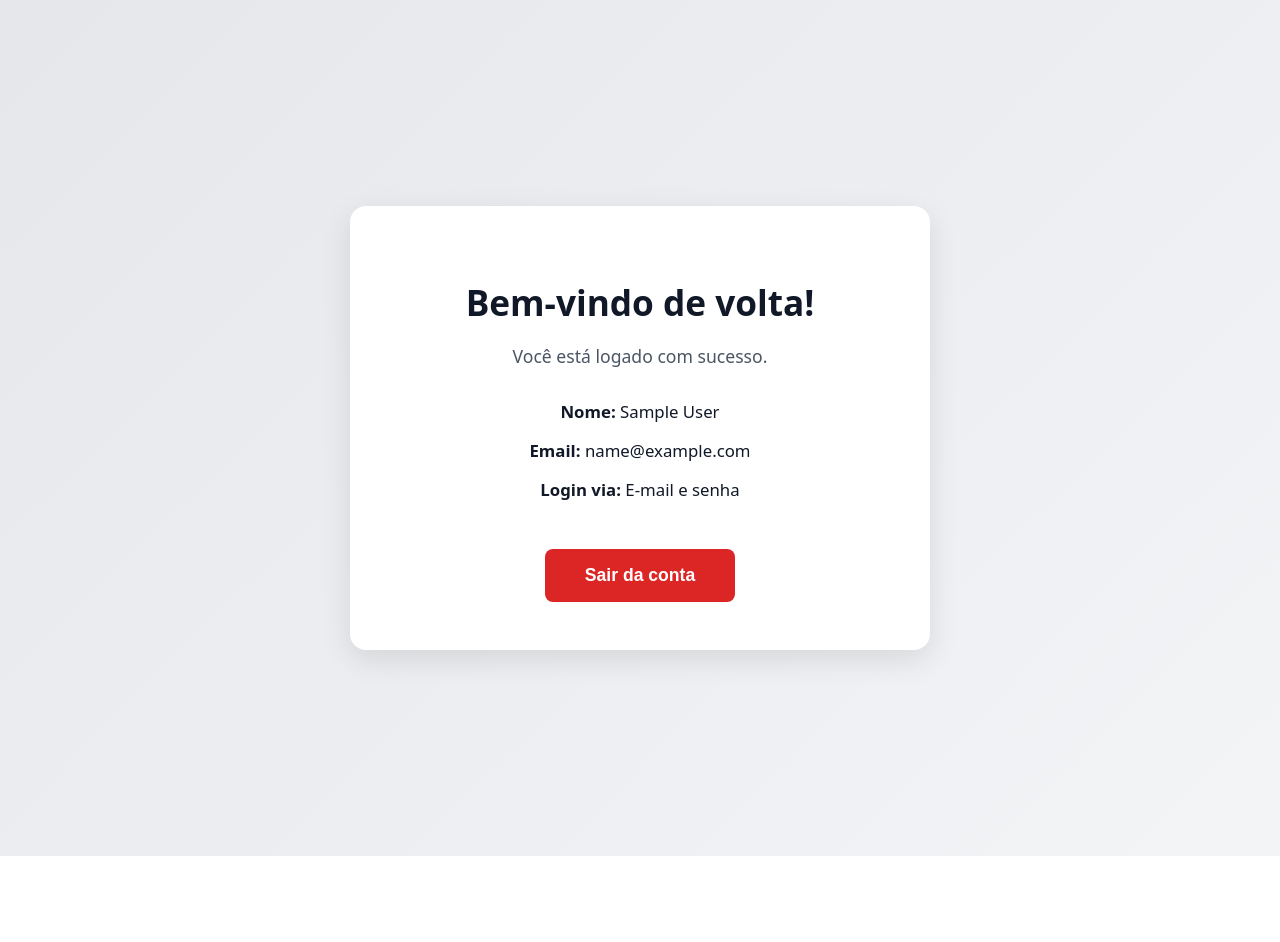
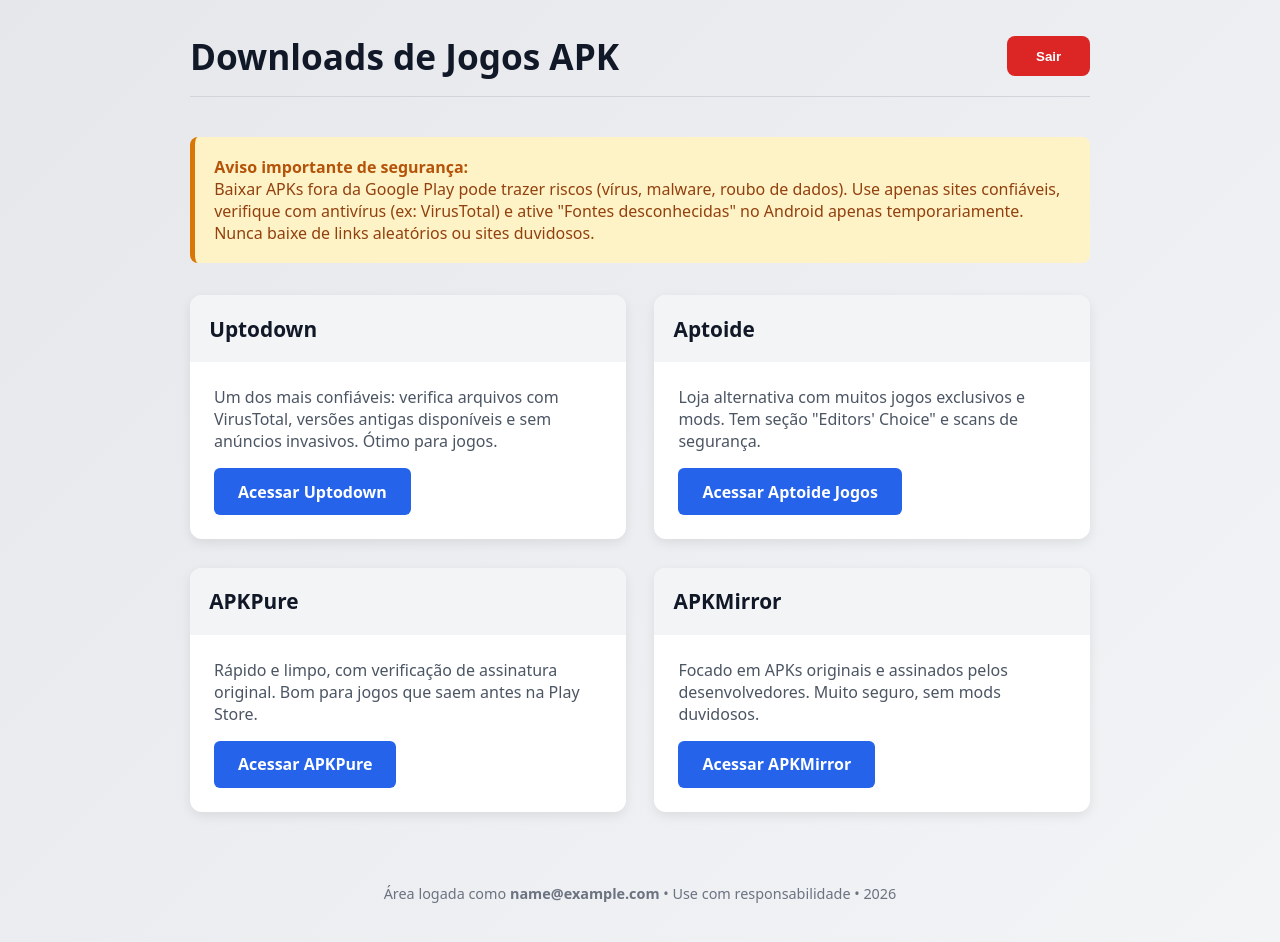
Before and after one commit to FantasmaVendas/Fantas-MOD, a plain HTML site: page dashboard.html in a window 1280 px wide. Before the commit the page ends 856 px from the top, so only its background shows below. Drawn offline with Linux system fonts and the light colour scheme; sample sign-in values are in the browser's storage.

Commit message:
Update dashboard.html

```diff
--- a/dashboard.html
+++ b/dashboard.html
@@ -3,85 +3,171 @@
 <head>
   <meta charset="UTF-8" />
   <meta name="viewport" content="width=device-width, initial-scale=1.0"/>
-  <title>Minha Conta</title>
+  <title>Downloads de Jogos APK</title>
   <style>
     body {
       font-family: system-ui, sans-serif;
       background: linear-gradient(135deg, #e5e7eb, #f3f4f6);
       min-height: 100vh;
-      display: flex;
-      align-items: center;
-      justify-content: center;
-      padding: 20px;
+      margin: 0;
       color: #111827;
     }
-    .dashboard {
-      background: white;
-      padding: 3rem 2.5rem;
-      border-radius: 16px;
-      box-shadow: 0 10px 30px rgba(0,0,0,0.1);
-      max-width: 500px;
-      width: 100%;
-      text-align: center;
+    .container {
+      max-width: 900px;
+      margin: 0 auto;
+      padding: 2rem 1.5rem;
     }
-    .avatar {
-      width: 100px;
-      height: 100px;
-      border-radius: 50%;
-      margin-bottom: 1.5rem;
-      object-fit: cover;
-      border: 4px solid #e5e7eb;
+    header {
+      display: flex;
+      justify-content: space-between;
+      align-items: center;
+      margin-bottom: 2.5rem;
+      padding-bottom: 1rem;
+      border-bottom: 1px solid #d1d5db;
     }
-    h1 { font-size: 2.2rem; margin-bottom: 0.5rem; }
-    .welcome { color: #4b5563; margin-bottom: 2rem; font-size: 1.1rem; }
-    .info { margin: 1rem 0; font-size: 1.05rem; }
+    h1 {
+      font-size: 2.2rem;
+      margin: 0;
+    }
     .btn-logout {
-      padding: 1rem 2.5rem;
+      padding: 0.8rem 1.8rem;
       background: #dc2626;
       color: white;
       border: none;
       border-radius: 8px;
-      font-size: 1.1rem;
       font-weight: 600;
       cursor: pointer;
-      margin-top: 2rem;
       transition: background 0.2s;
     }
     .btn-logout:hover { background: #b91c1c; }
+    .warning {
+      background: #fef3c7;
+      border-left: 5px solid #d97706;
+      padding: 1.2rem;
+      margin-bottom: 2rem;
+      border-radius: 8px;
+      color: #92400e;
+    }
+    .warning strong { color: #b45309; }
+    .grid {
+      display: grid;
+      grid-template-columns: repeat(auto-fit, minmax(300px, 1fr));
+      gap: 1.8rem;
+    }
+    .card {
+      background: white;
+      border-radius: 12px;
+      box-shadow: 0 4px 12px rgba(0,0,0,0.08);
+      overflow: hidden;
+      transition: transform 0.2s, box-shadow 0.2s;
+    }
+    .card:hover {
+      transform: translateY(-6px);
+      box-shadow: 0 10px 20px rgba(0,0,0,0.12);
+    }
+    .card-header {
+      background: #f3f4f6;
+      padding: 1.2rem;
+      font-size: 1.3rem;
+      font-weight: 700;
+      color: #111827;
+    }
+    .card-body {
+      padding: 1.5rem;
+    }
+    .card-body p {
+      margin: 0 0 1rem 0;
+      color: #4b5563;
+    }
+    .btn-download {
+      display: inline-block;
+      padding: 0.8rem 1.5rem;
+      background: #2563eb;
+      color: white;
+      text-decoration: none;
+      border-radius: 6px;
+      font-weight: 600;
+      transition: background 0.2s;
+    }
+    .btn-download:hover {
+      background: #1d4ed8;
+    }
+    footer {
+      text-align: center;
+      margin-top: 3rem;
+      padding: 1.5rem;
+      color: #6b7280;
+      font-size: 0.9rem;
+    }
   </style>
 </head>
 <body>
 
-  <div class="dashboard">
-    <h1>Bem-vindo de volta!</h1>
-    <p class="welcome">Você está logado com sucesso.</p>
+  <div class="container">
 
-    <img id="userPicture" class="avatar" src="" alt="Sua foto" style="display:none;">
-    <div class="info"><strong>Nome:</strong> <span id="userName">Carregando...</span></div>
-    <div class="info"><strong>Email:</strong> <span id="userEmail">Carregando...</span></div>
-    <div class="info"><strong>Login via:</strong> <span id="loginMethod">—</span></div>
+    <header>
+      <h1>Downloads de Jogos APK</h1>
+      <button class="btn-logout" id="logoutBtn">Sair</button>
+    </header>
 
-    <button class="btn-logout" id="logoutBtn">Sair da conta</button>
+    <div class="warning">
+      <strong>Aviso importante de segurança:</strong><br>
+      Baixar APKs fora da Google Play pode trazer riscos (vírus, malware, roubo de dados). Use apenas sites confiáveis, verifique com antivírus (ex: VirusTotal) e ative "Fontes desconhecidas" no Android apenas temporariamente. Nunca baixe de links aleatórios ou sites duvidosos.
+    </div>
+
+    <div class="grid">
+
+      <div class="card">
+        <div class="card-header">Uptodown</div>
+        <div class="card-body">
+          <p>Um dos mais confiáveis: verifica arquivos com VirusTotal, versões antigas disponíveis e sem anúncios invasivos. Ótimo para jogos.</p>
+          <a href="https://en.uptodown.com/android" target="_blank" class="btn-download">Acessar Uptodown</a>
+        </div>
+      </div>
+
+      <div class="card">
+        <div class="card-header">Aptoide</div>
+        <div class="card-body">
+          <p>Loja alternativa com muitos jogos exclusivos e mods. Tem seção "Editors' Choice" e scans de segurança.</p>
+          <a href="https://pt.aptoide.com/group/games" target="_blank" class="btn-download">Acessar Aptoide Jogos</a>
+        </div>
+      </div>
+
+      <div class="card">
+        <div class="card-header">APKPure</div>
+        <div class="card-body">
+          <p>Rápido e limpo, com verificação de assinatura original. Bom para jogos que saem antes na Play Store.</p>
+          <a href="https://apkpure.com/" target="_blank" class="btn-download">Acessar APKPure</a>
+        </div>
+      </div>
+
+      <div class="card">
+        <div class="card-header">APKMirror</div>
+        <div class="card-body">
+          <p>Focado em APKs originais e assinados pelos desenvolvedores. Muito seguro, sem mods duvidosos.</p>
+          <a href="https://www.apkmirror.com/" target="_blank" class="btn-download">Acessar APKMirror</a>
+        </div>
+      </div>
+
+    </div>
+
+    <footer>
+      Área logada como <strong id="userEmail">carregando...</strong> • Use com responsabilidade • 2026
+    </footer>
+
   </div>
 
   <script>
+    // Proteção: se não logado → volta pro login
     if (localStorage.getItem('userLoggedIn') !== 'true') {
       window.location.href = 'index.html';
     }
 
+    // Mostra email do usuário logado no rodapé
     const user = JSON.parse(localStorage.getItem('userData') || '{}');
+    document.getElementById('userEmail').textContent = user.email || 'Usuário';
 
-    document.getElementById('userName').textContent = user.name || 'Usuário';
-    document.getElementById('userEmail').textContent = user.email || '—';
-    document.getElementById('loginMethod').textContent =
-      user.loginMethod === 'google' ? 'Google' : 'E-mail e senha';
-
-    const pic = document.getElementById('userPicture');
-    if (user.picture) {
-      pic.src = user.picture;
-      pic.style.display = 'block';
-    }
-
+    // Logout
     document.getElementById('logoutBtn').addEventListener('click', () => {
       localStorage.removeItem('userData');
       localStorage.removeItem('userLoggedIn');
```
